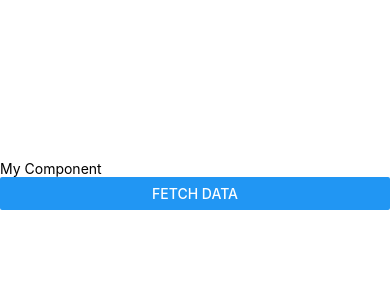
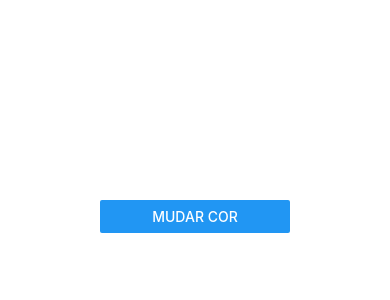
Before and after one commit to Thay-CR/customized-hooks, a React Native app: screen / in a window 390 px wide. Shown: the top 300 px of the page. Built offline with nearby package versions, Linux system fonts and the light colour scheme.

Commit message:
feature - custumized hook useTheme

```diff
--- a/App.tsx
+++ b/App.tsx
@@ -1,7 +1,7 @@
-import { AsyncComponent } from "./Pages/Async";
+import { ThemeComponent } from "./Pages/Theme";
 
 export default function App() {
   return (
-    <AsyncComponent />
+    <ThemeComponent />
   );
 }
--- /dev/null
+++ b/Pages/Theme.tsx
@@ -0,0 +1,22 @@
+// src/components/ColorChanger.tsx
+
+import React, { useEffect } from 'react';
+import { View, Button, } from 'react-native';
+import { useThemeStore } from '../hooks/theme/theme';
+
+export const ThemeComponent: React.FC = () => {
+    const { theme, toggleTheme } = useThemeStore();
+    const white = 'white'
+    const black = 'black'
+
+    useEffect(() => {
+        console.log(`Theme`, theme)
+    }, [theme])
+
+    return (
+        <View style={{ top: 100, backgroundColor: theme === "light" ? white : black, padding:100 }}>
+            <Button
+                title="Mudar Cor" onPress={toggleTheme} />
+        </View>
+    );
+};
--- /dev/null
+++ b/hooks/theme/theme.ts
@@ -0,0 +1,9 @@
+// themeStore.ts
+
+import { create } from 'zustand';
+import {  ThemeStore } from './types';
+
+export const useThemeStore = create<ThemeStore>((set) => ({
+    theme: 'light',
+    toggleTheme: () => set((state) => ({ theme: state.theme === 'light' ? 'dark' : 'light' })),
+}));
--- /dev/null
+++ b/hooks/theme/types.ts
@@ -0,0 +1,6 @@
+type Theme = 'light' | 'dark';
+
+export interface ThemeStore {
+  theme: Theme;
+  toggleTheme: () => void;
+}
```
